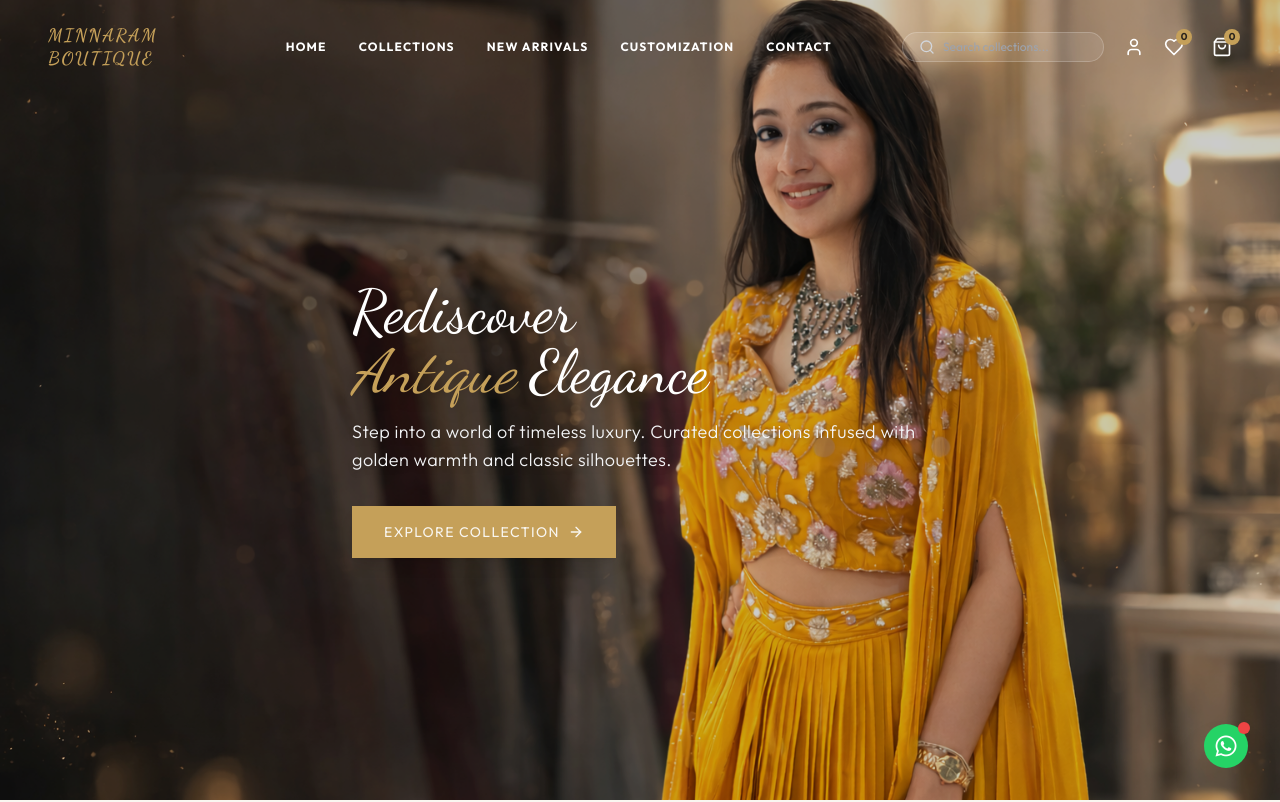
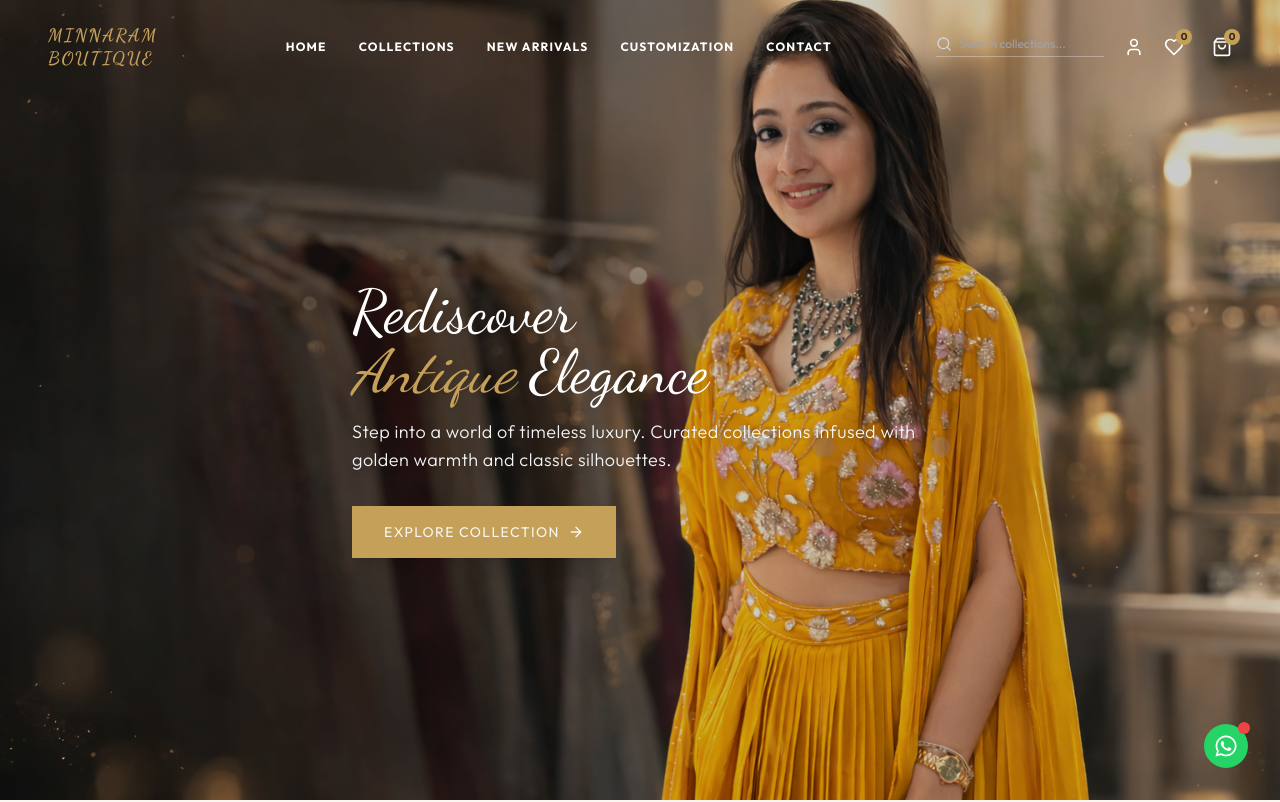
Before and after one commit to athul457/boutique, a React (Vite) app in the folder frontend/: page / in a window 1280 px wide. Shown: the top 802 px of the page. Built offline with nearby package versions, Linux system fonts and the light colour scheme; a web font is replaced by a local one.

Commit message:
trail version

```diff
--- a/frontend/src/components/Hero.jsx
+++ b/frontend/src/components/Hero.jsx
@@ -7,7 +7,6 @@ const Hero = () => {
     <section className="relative h-[100vh] min-h-[400px] flex items-center justify-center overflow-hidden">
       <div className="absolute inset-0 z-0">
         <img
-          // src="https://images.unsplash.com/photo-1532453288672-3a27e9be9efd?auto=format&fit=crop&q=80&w=2000"
           src="/heroImage.png"
           alt="Golden Architecture"
           className="w-full h-full object-cover object-top object-center"
--- a/frontend/src/components/Navbar.jsx
+++ b/frontend/src/components/Navbar.jsx
@@ -62,7 +62,7 @@ const Navbar = () => {
 
         {/* Right side: Actions */}
         <div className="flex items-center space-x-3 md:space-x-5 text-white">
-          <div className="hidden sm:flex items-center space-x-2 bg-white/10 border border-white/20 hover:border-antique-gold/50 transition-all duration-300 px-4 py-1.5 rounded-full cursor-text group relative ml-4">
+          <div className="hidden sm:flex items-center space-x-2 border-b border-white/30 hover:border-antique-gold/50 focus-within:border-antique-gold transition-all duration-300 pb-1 cursor-text group relative ml-6">
             <Search className="w-4 h-4 text-gray-300 group-hover:text-antique-gold transition-colors" />
             <input
               type="text"
@@ -74,7 +74,7 @@ const Navbar = () => {
 
             {/* Desktop Search Dropdown */}
             {searchQuery && (
-              <div className="absolute top-full right-0 mt-4 w-80 bg-antique-white border border-antique-gold/20 shadow-2xl rounded-lg z-50 max-h-96 overflow-y-auto overflow-x-hidden">
+              <div className="absolute top-full right-0 mt-6 w-80 bg-antique-white border border-antique-gold/20 shadow-2xl rounded-sm z-50 max-h-96 overflow-y-auto overflow-x-hidden">
                 {searchResults.length > 0 ? (
                   <div className="py-2">
                     {searchResults.slice(0, 6).map(item => (
```
